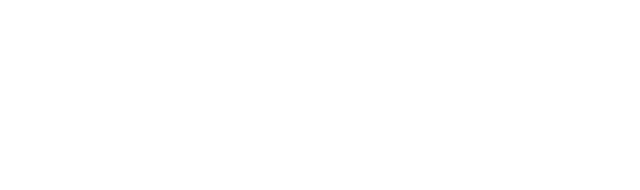
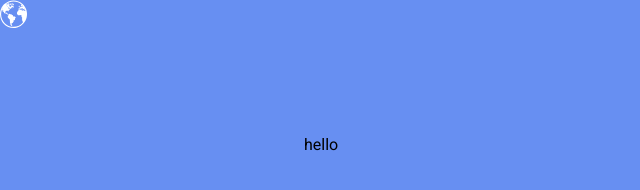
Before and after one commit to hardworkingArty/landing_live_streaming, a website: page index.html in a window 1280 px wide. Shown: the whole page, without its empty margins (0-640 px from the left). Drawn offline with nearby package versions, Linux system fonts and the light colour scheme; files that its build step writes are made by us from their sources.

Commit message:
initial setup

```diff
--- a/index.html
+++ b/index.html
@@ -9,7 +9,14 @@
       href="https://fonts.googleapis.com/css2?family=Roboto:ital,wght@0,100;0,300;0,400;0,500;0,700;0,900;1,100;1,300;1,400;1,500;1,700;1,900&display=swap"
       rel="stylesheet"
     />
+    <link rel="icon" href="assets/favicon.png" type="image/png" />
+    <link rel="stylesheet" href="dist/index.css" />
     <title>Live streaming</title>
   </head>
-  <body></body>
+  <body>
+    <svg>
+      <use href="assets/sprites.svg#globe-icon" />
+    </svg>
+    hello
+  </body>
 </html>
--- /dev/null
+++ b/styles/_basic.scss
@@ -0,0 +1,8 @@
+* {
+  box-sizing: border-box;
+}
+
+body {
+  font-family: "Roboto";
+  margin: 0;
+}
--- /dev/null
+++ b/styles/_importer.scss
@@ -0,0 +1 @@
+@forward "basic";
--- /dev/null
+++ b/styles/_variables.scss
@@ -0,0 +1 @@
+$color_blue: #678ff2;
--- /dev/null
+++ b/styles/index.scss
@@ -0,0 +1,6 @@
+@use "variables" as v;
+@use "importer";
+
+body {
+  background-color: v.$color_blue;
+}
```
Also changed, not shown: package.json (added, +15 -0 lines), assets/avatar_alpha.webp (added), assets/cactus_alpha.webp (added), assets/card_shooting.webp (added), assets/card_streaming.webp (added), assets/card_working.webp (added), assets/cloud_alpha.webp (added), assets/desktop_alpha.webp (added), assets/favicon.png (added), assets/phone_alpha.webp (added), assets/pigeon_alpha.webp (added), assets/sprites.svg (added), styles/index.css (deleted), 2 other files.
